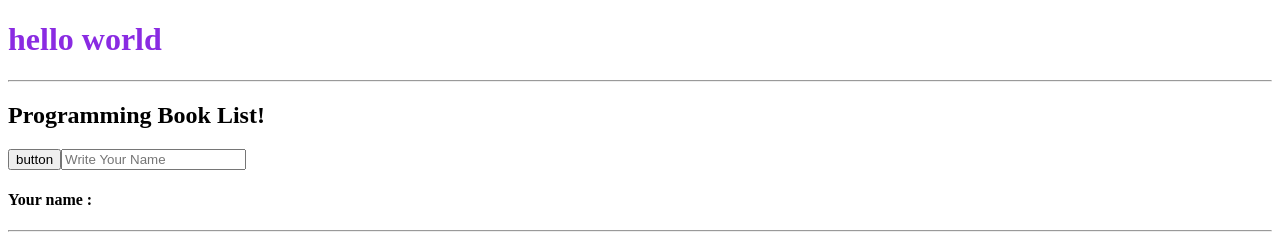
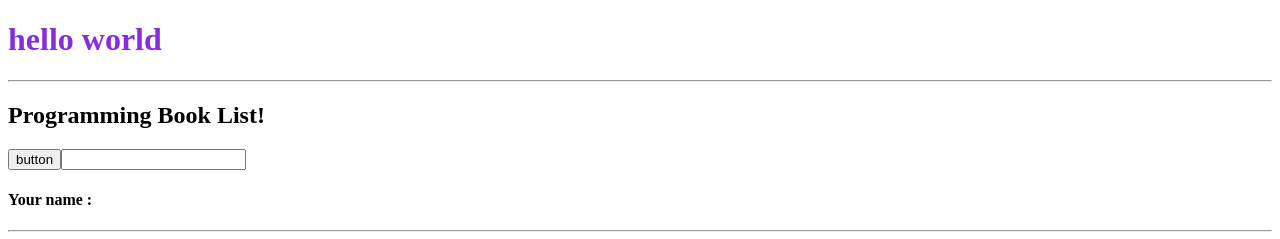
Before and after one commit to sajjad0057/BookShopWithAngular, an Angular app in the folder MyApp/: page / in a window 1280 px wide. Shown: the top 239 px of the page. Built offline with nearby package versions, Linux system fonts and the light colour scheme.

Commit message:
Practice two-way binding

```diff
--- a/MyApp/src/app/app.module.ts
+++ b/MyApp/src/app/app.module.ts
@@ -1,4 +1,5 @@
 import { NgModule } from "@angular/core";
+import { FormsModule } from "@angular/forms";
 import { BrowserModule } from "@angular/platform-browser";
 import { AppComponent } from "./app.component";
 import { BooksComponent } from './books/books.component';
@@ -6,7 +7,7 @@
 @NgModule(
     {
         declarations: [AppComponent, BooksComponent],
-        imports: [BrowserModule],
+        imports: [BrowserModule,FormsModule],
         bootstrap: [AppComponent]
     }
 )
--- a/MyApp/src/app/books/books.component.html
+++ b/MyApp/src/app/books/books.component.html
@@ -1,8 +1,9 @@
 <h2>Programming Book List!</h2>
 <button (click) = "handleClick()" [disabled] = isDesabled >button</button>
-<input type="text" (input)="handleInput($event)" placeholder="Write Your Name">
+
+<input type="text" [(ngModel)]="myName" />
 <h4>Your name : </h4>
-<span>{{MyName}}</span>
+<span>{{myName}}</span>
 <hr>
 <ul>
     <li>
--- a/MyApp/src/app/books/books.component.ts
+++ b/MyApp/src/app/books/books.component.ts
@@ -30,10 +30,10 @@
     alert("I am working!");
   }
 
-  MyName : string = "";
+  myName : string = "";
 
   handleInput(event:any){
-    this.MyName = event.target.value
+    this.myName = event.target.value
   }
 
 }
```
